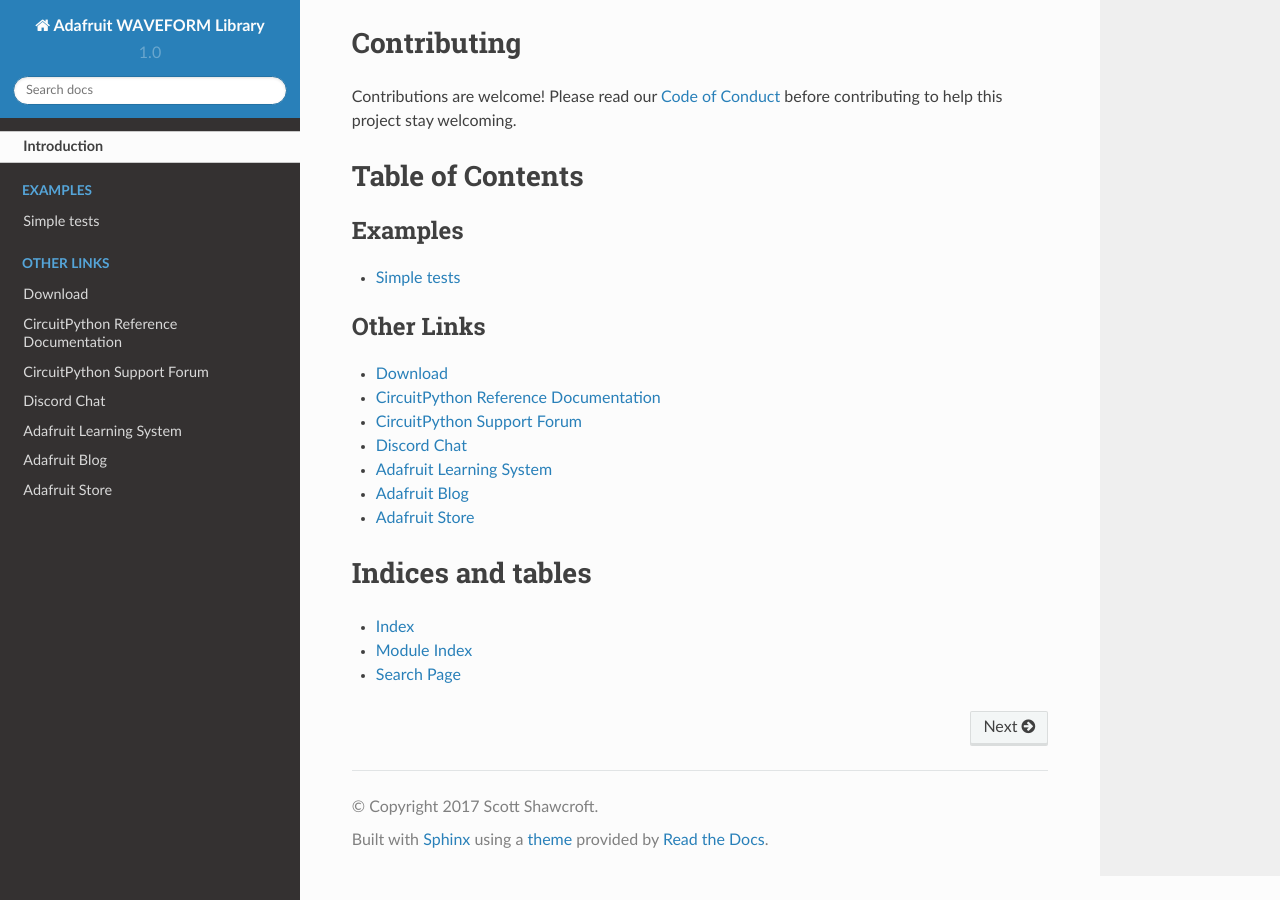
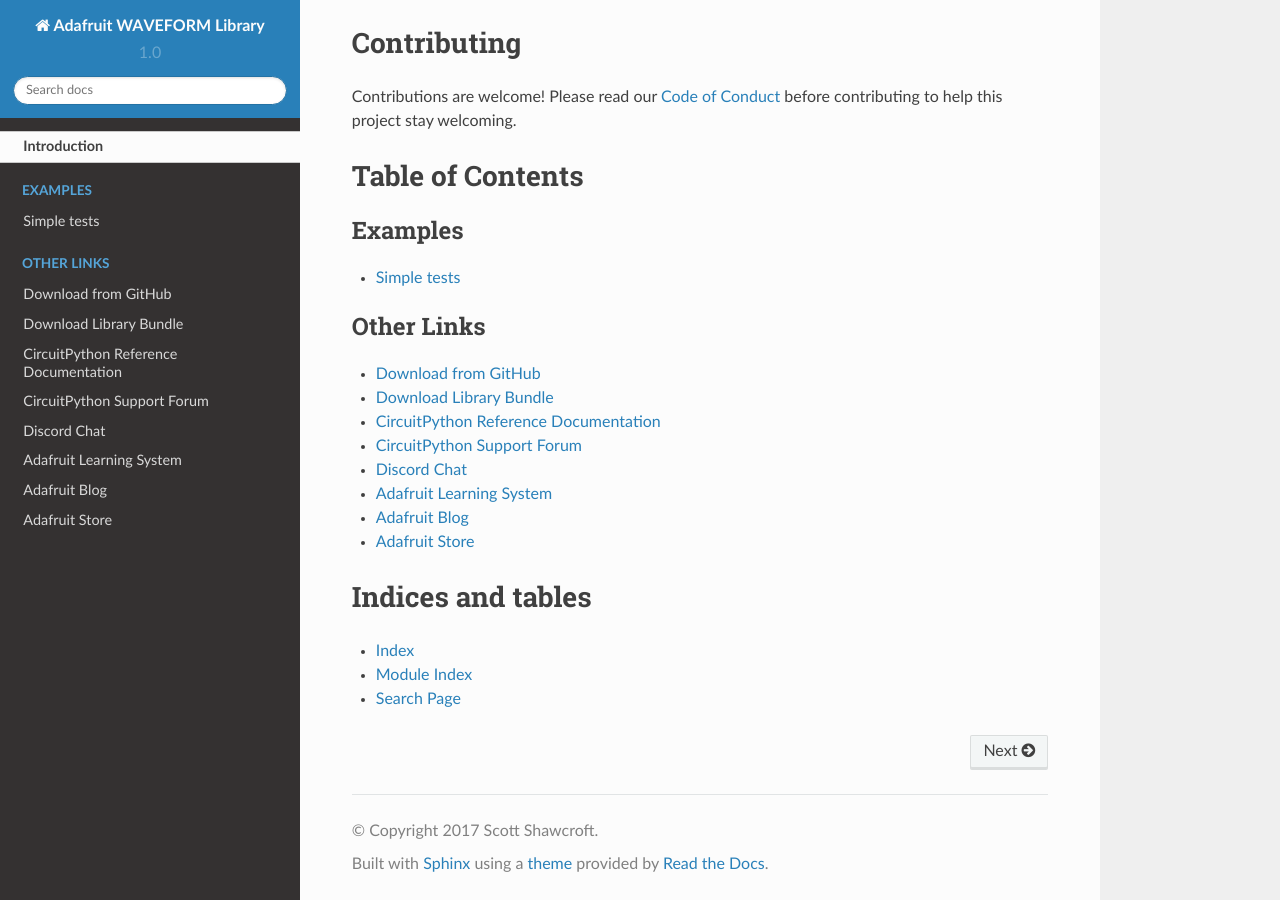
Before and after one commit to adafruit/Adafruit_CircuitPython_Waveform, a Sphinx documentation site: the page built from docs/index.rst, in a window 1280 px wide and 900 px high, scrolled down 1334 px. Built offline with Sphinx 7.4.7 and the Read the Docs theme 2.0.0, drawn with Linux system fonts in a browser that asks for light colours.

Commit message:
Added cp.org link to index.rst

```diff
--- a/docs/index.rst
+++ b/docs/index.rst
@@ -29,7 +29,8 @@
 .. toctree::
     :caption: Other Links
 
-    Download <https://github.com/adafruit/Adafruit_CircuitPython_Waveform/releases/latest>
+    Download from GitHub <https://github.com/adafruit/Adafruit_CircuitPython_Waveform/releases/latest>
+    Download Library Bundle <https://circuitpython.org/libraries>
     CircuitPython Reference Documentation <https://docs.circuitpython.org>
     CircuitPython Support Forum <https://forums.adafruit.com/viewforum.php?f=60>
     Discord Chat <https://adafru.it/discord>
```
